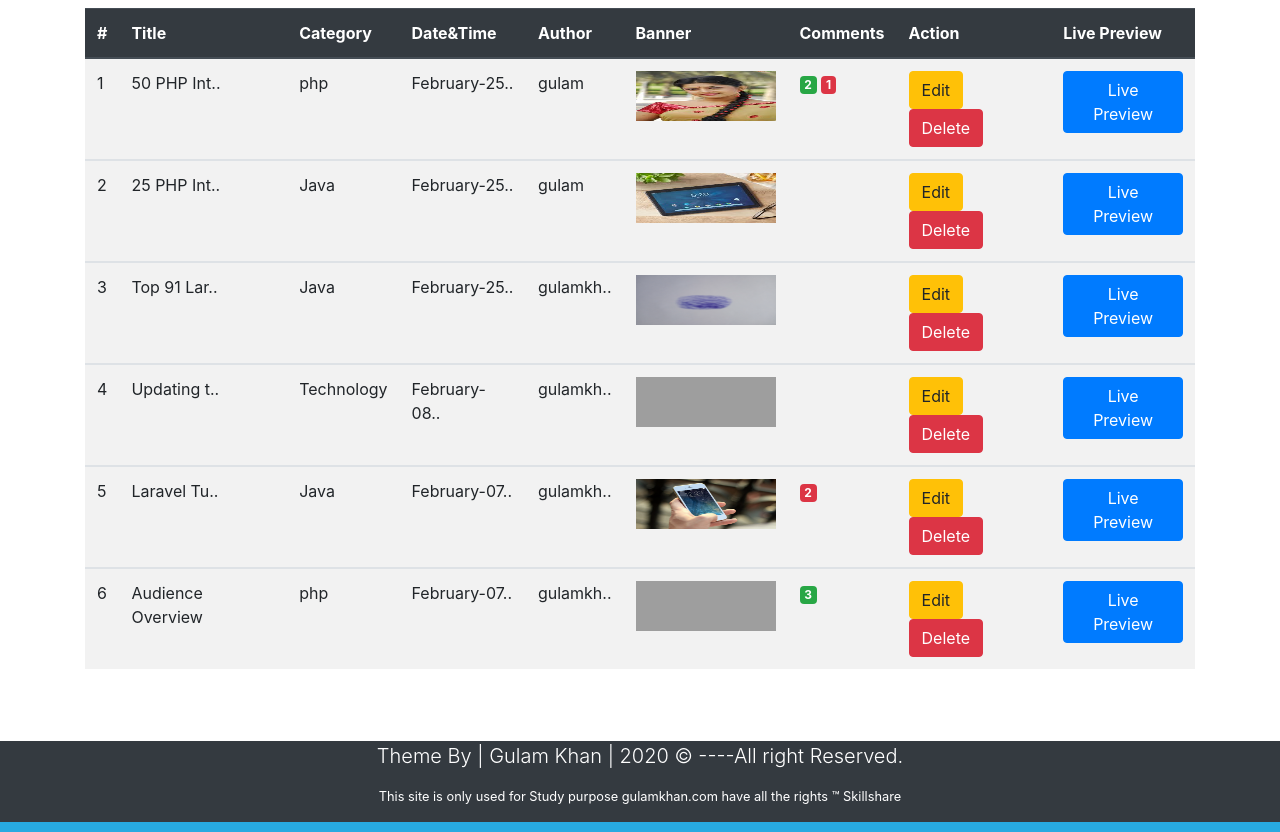
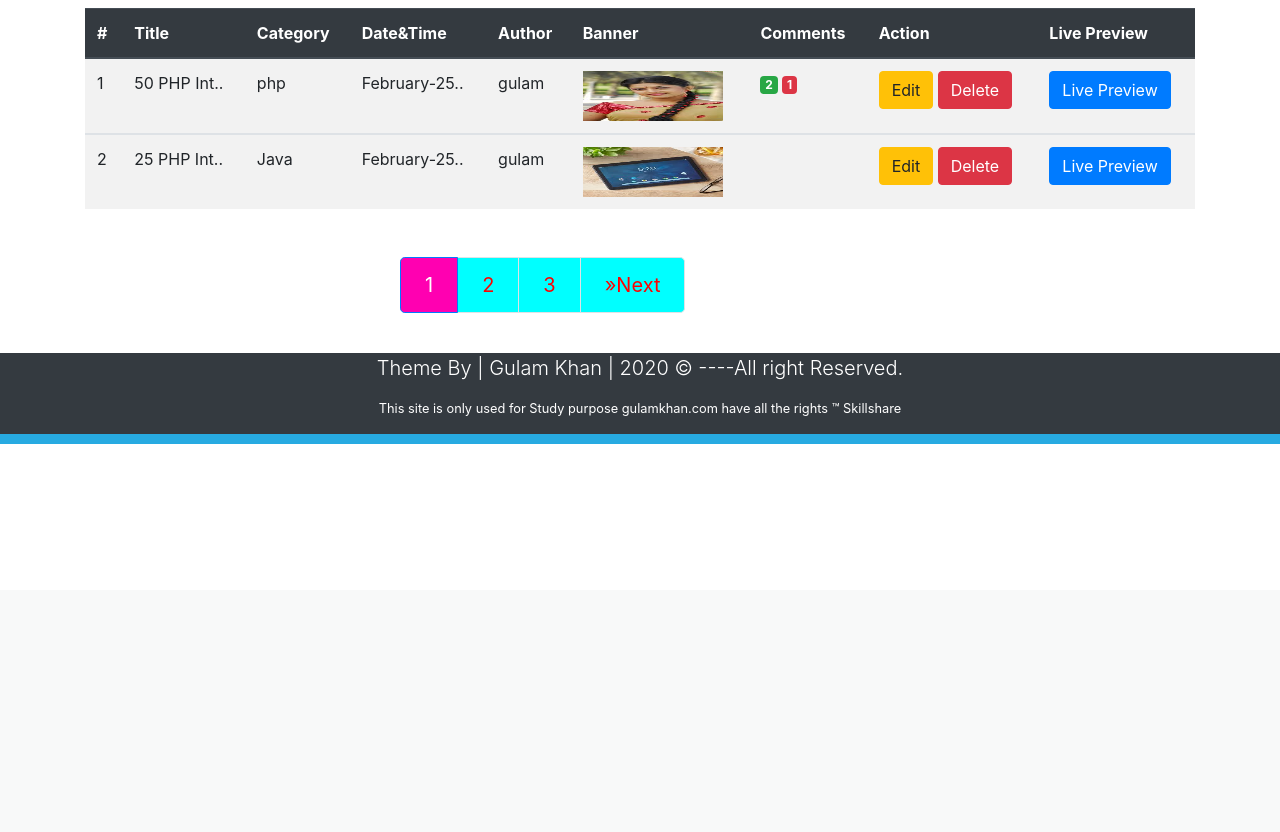
Before and after one commit to Gulamuniv/simple-blog, a PHP site: page /Posts.php?page=1 in a window 1280 px wide. Shown: the part 210-1042 px from the top of the page. After the commit the page ends 654 px from the top, so only its background shows below. Run offline with PHP 8.4, Linux system fonts and the light colour scheme; the visitor is signed in with stand-in values (Sample User, id 1); data comes from the database, SQL or seed files in the repository; some libraries are stand-ins or nearby versions; grey boxes are pictures that could not be loaded.

Commit message:
my changes

```diff
--- a/Comments.php
+++ b/Comments.php
@@ -46,7 +46,7 @@ Confirm_Login(); ?>
           <a href="Comments.php" class="nav-link">Comments</a>
         </li>
         <li class="nav-item">
-          <a href="Blog.php?page=1" class="nav-link" target="_blank">Live Blog</a>
+          <a href="index.php?page=1" class="nav-link" target="_blank">Live Blog</a>
         </li>
       </ul>
       <ul class="navbar-nav ml-auto">
--- a/Dashboard.php
+++ b/Dashboard.php
@@ -45,7 +45,7 @@ require_once("Includes/Session.php");
           <a href="Comments.php" class="nav-link">Comments</a>
         </li>
         <li class="nav-item">
-          <a href="Blog.php?page=1" class="nav-link" target="_blank">Live Blog</a>
+          <a href="index.php?page=1" class="nav-link" target="_blank">Live Blog</a>
         </li>
       </ul>
       <ul class="navbar-nav ml-auto">
--- a/Includes/nav.php
+++ b/Includes/nav.php
@@ -14,7 +14,7 @@
           <a href="Dashboard.php" class="nav-link">Dashboard</a>
         </li>
         <li class="nav-item">
-          <a href="Posts.php" class="nav-link">Posts</a>
+          <a href="Posts.php?page=1" class="nav-link">Posts</a>
         </li>
         <li class="nav-item">
           <a href="Categories.php" class="nav-link">Categories</a>
@@ -26,7 +26,7 @@
           <a href="Comments.php" class="nav-link">Comments</a>
         </li>
         <li class="nav-item">
-          <a href="Blog.php?page=1" class="nav-link" target="_blank">Live Blog</a>
+          <a href="index.php?page=1" class="nav-link" target="_blank">Live Blog</a>
         </li>
       </ul>
       <ul class="navbar-nav ml-auto">
--- a/MyProfile.php
+++ b/MyProfile.php
@@ -101,7 +101,7 @@ else{
           <a href="Comments.php" class="nav-link">Comments</a>
         </li>
         <li class="nav-item">
-          <a href="Blog.php?page=1" class="nav-link" target="_blank">Live Blog</a>
+          <a href="index.php?page=1" class="nav-link" target="_blank">Live Blog</a>
         </li>
       </ul>
       <ul class="navbar-nav ml-auto">
--- a/posts.php
+++ b/posts.php
@@ -59,6 +59,20 @@ $DateTime=strftime("%B-%d-%Y %H:%M:%S",$CurrentTime);
  <link rel="stylesheet" href="https://use.fontawesome.com/releases/v5.6.3/css/all.css" integrity="sha384-UHRtZLI+pbxtHCWp1t77Bi1L4ZtiqrqD80Kn4Z8NTSRyMA2Fd33n5dQ8lWUE00s/" crossorigin="anonymous">
   <link rel="stylesheet" href="https://stackpath.bootstrapcdn.com/bootstrap/4.2.1/css/bootstrap.min.css" integrity="sha384-GJzZqFGwb1QTTN6wy59ffF1BuGJpLSa9DkKMp0DgiMDm4iYMj70gZWKYbI706tWS" crossorigin="anonymous">
   <link rel="stylesheet" href="Css/styles.css">
+  <style type="text/css">
+    .page-link{
+      color: red;
+    }
+    a.page-link{
+      background: cyan!important;
+    }
+    .backlink{
+      background: red;
+    }
+    .page-item.active .page-link{
+      background-color: #ff00b1!important;
+    }
+  </style>
 <body>
 <!-- NAVBAR -->
 <?php require_once("Includes/nav.php");?>
@@ -125,8 +139,18 @@ $DateTime=strftime("%B-%d-%Y %H:%M:%S",$CurrentTime);
               </tr>
             </thead>
             <?php
-             $sql  = "SELECT * FROM posts ORDER BY id desc";
-             $result = mysqli_query($conn,$sql) or die("Qery Failed");
+            if(isset($_GET["page"])){
+              $Page = $_GET["page"];
+            if($Page==0||$Page<1){
+            $ShowPostFrom=0;
+
+             }else{
+              $ShowPostFrom=($Page*2)-2;
+             }
+              $sql ="SELECT * FROM posts ORDER BY id DESC LIMIT {$ShowPostFrom},2";
+              $result = mysqli_query($conn,$sql) or die("Qery Failed");
+
+
             $num=0;
              if (mysqli_num_rows($result)>0) {
 
@@ -189,13 +213,61 @@ $DateTime=strftime("%B-%d-%Y %H:%M:%S",$CurrentTime);
 
               </tr>
             </tbody>
-          <?php }
+          <?php }}
           } ?>
           </table>
         </div>
       </div>
     </section>
+     <!-- Pagination -->
+      <div class="justify-content-around" style="margin-left: 400px;" >
+         <nav>
+            <ul class="pagination pagination-lg">
+              <!-- Creating Backward Button -->
+       <?php $Page = $_GET["page"];
 
+               if(isset($Page) ) {
+                if ( $Page>1) {?>
+             <li class="page-item">
+                 <a href="Posts.php?page=<?php  echo $Page-1; ?>" class="page-link">Pri&laquo;</a>
+               </li>
+             <?php } }?>
+            <?php
+
+            $sql           = "SELECT COUNT(*) FROM posts";
+            $resultsCount   =mysqli_query($conn,$sql);
+            $RowPagination = mysqli_fetch_assoc($resultsCount);
+            $TotalPosts    = array_shift($RowPagination);
+            // echo $TotalPosts."<br>";
+            $PostPagination=$TotalPosts/2;
+            $PostPagination=ceil($PostPagination);
+            // echo $PostPagination;
+            for ($i=1; $i <=$PostPagination ; $i++) {
+              if(isset($Page) ){
+                if ($i == $Page) {  ?>
+              <li class="page-item active">
+                <a href="Posts.php?page=<?php  echo $i; ?>" class="page-link backlink"><?php  echo $i; ?></a>
+              </li>
+              <?php
+            }else {
+              ?>  <li class="page-item">
+                  <a href="Posts.php?page=<?php  echo $i; ?>" class="page-link"><?php  echo $i; ?></a>
+                </li>
+            <?php  }
+          } } ?>
+          <!-- Creating Forward Button -->
+          <?php if (isset($Page) && !empty($Page) ) {
+            if ($Page+1 <= $PostPagination) {?>
+         <li class="page-item">
+             <a href="Posts.php?page=<?php  echo $Page+1; ?>" class="page-link">&raquo;Next</a>
+           </li>
+         <?php } }?>
+            </ul>
+          </nav>
+
+       </div>
+
+          <!-- Pagination End -->
      <!------ Main Area End------>
 <br>
     <!-- FOOTER -->
```
Also changed, not shown: FullPost.php (+6 -6 lines), Includes/pagination.php (added, +43 -0 lines), index.php (renamed from Blog.php, +22 -44 lines), profile.php (+4 -4 lines), Uploads/IMG_20200223_131718.jpg (deleted).
